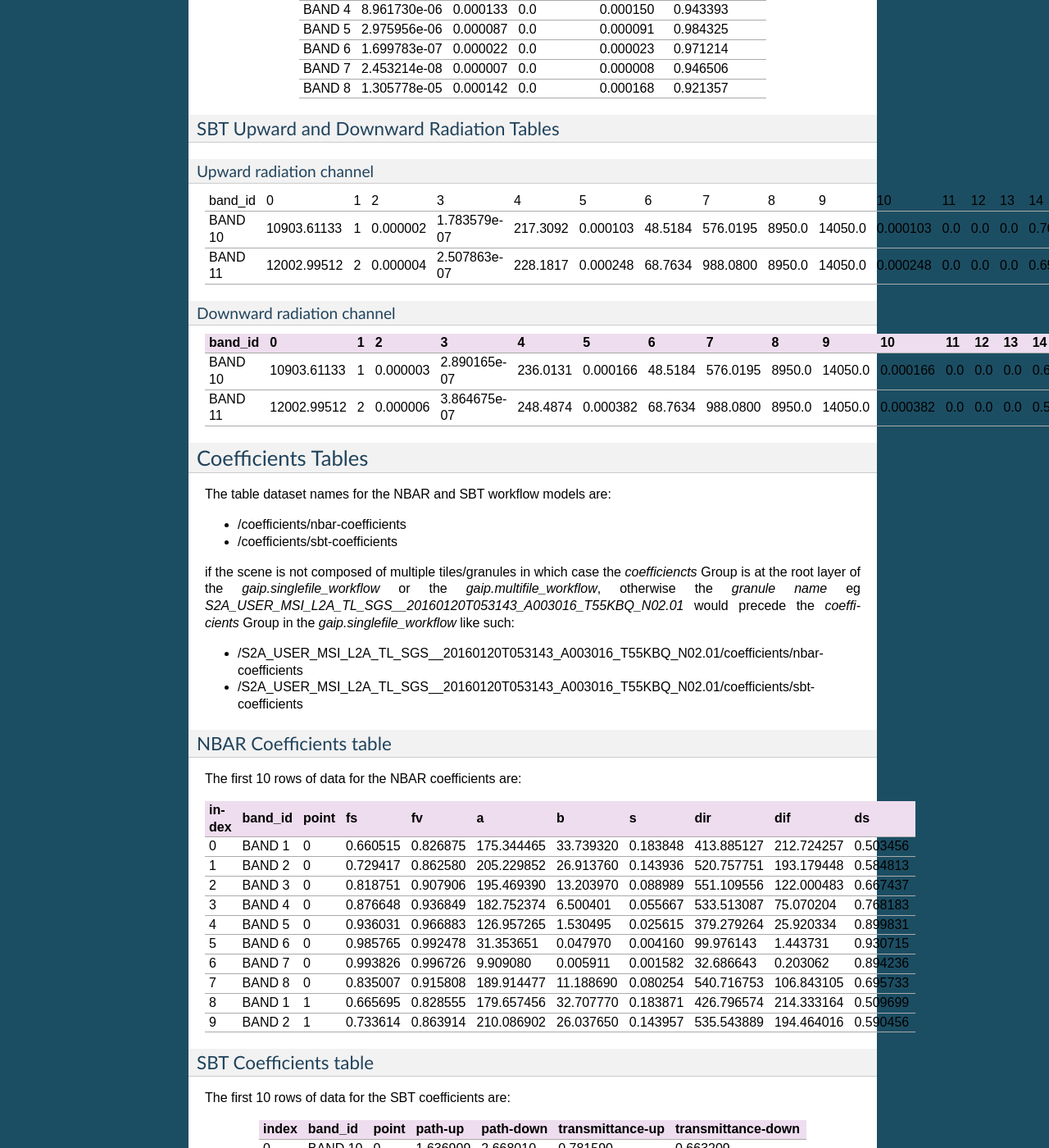
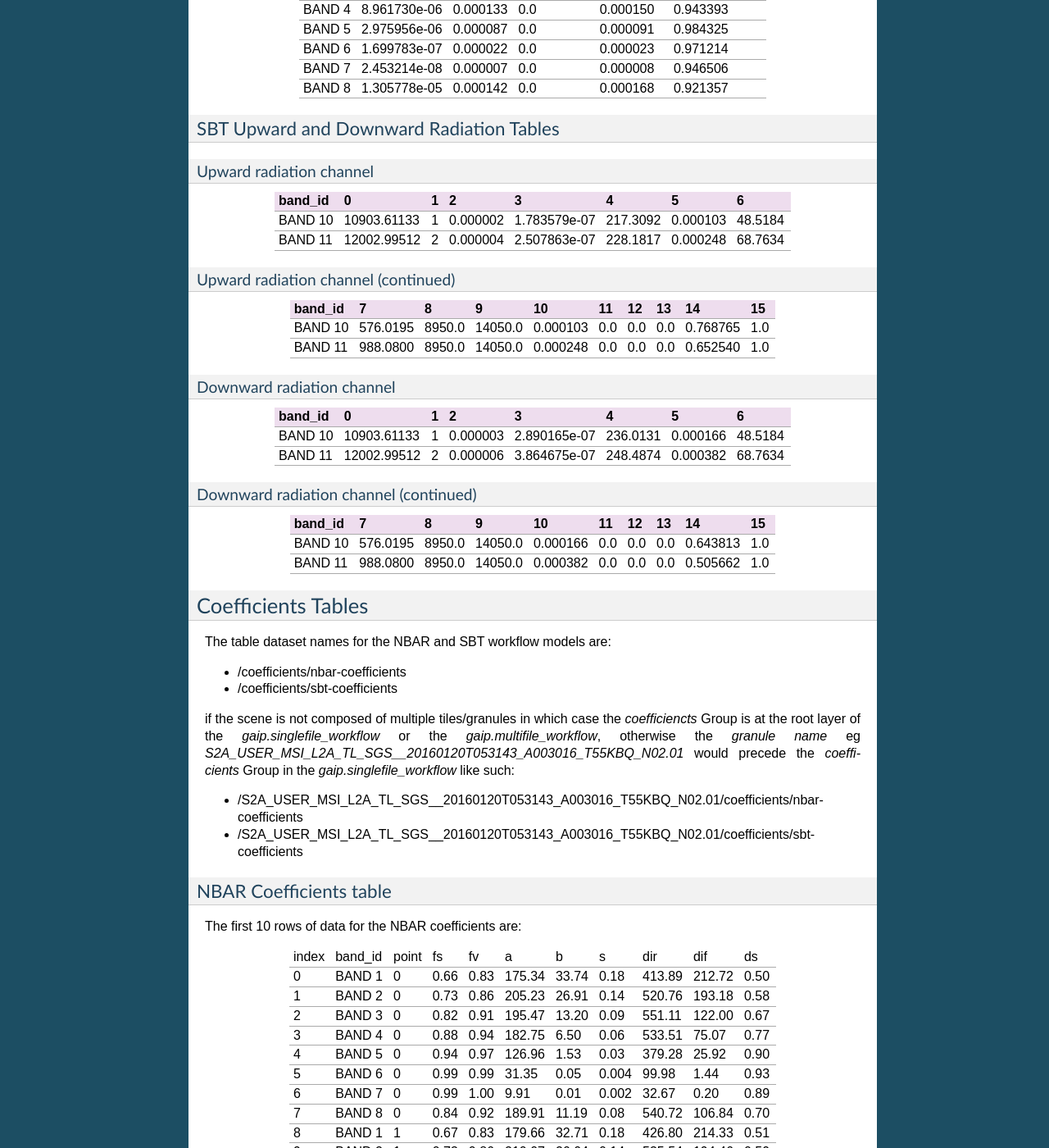
Before and after one commit to GeoscienceAustralia/wagl, a Sphinx documentation site: the page built from docs/source/atmospherics.rst, in a window 1280 px wide and 1400 px high, scrolled down 2650 px. Shown: the whole window at 82% size. Built offline with Sphinx 7.4.7, drawn with Linux system fonts in a browser that asks for light colours; pages that are not in the unit, such as notebooks, are missing from menus; some of the changed text lies outside the part shown.

Commit message:
Table reformatting, chapter reformatting, and minor content/rewording changes.

```diff
--- a/docs/source/atmospherics.rst
+++ b/docs/source/atmospherics.rst
@@ -190,25 +190,46 @@ SBT Upward and Downward Radiation Tables
 Upward radiation channel
 ^^^^^^^^^^^^^^^^^^^^^^^^
 
-+---------+-------------+---+----------+--------------+----------+----------+---------+----------+--------+---------+----------+-----+-----+-----+----------+-----+
-| band_id | 0           | 1 | 2        | 3            | 4        | 5        | 6       | 7        | 8      | 9       | 10       | 11  | 12  | 13  | 14       | 15  |
-+---------+-------------+---+----------+--------------+----------+----------+---------+----------+--------+---------+----------+-----+-----+-----+----------+-----+
-| BAND 10 | 10903.61133 | 1 | 0.000002 | 1.783579e-07 | 217.3092 | 0.000103 | 48.5184 | 576.0195 | 8950.0 | 14050.0 | 0.000103 | 0.0 | 0.0 | 0.0 | 0.768765 | 1.0 |
-+---------+-------------+---+----------+--------------+----------+----------+---------+----------+--------+---------+----------+-----+-----+-----+----------+-----+
-| BAND 11 | 12002.99512 | 2 | 0.000004 | 2.507863e-07 | 228.1817 | 0.000248 | 68.7634 | 988.0800 | 8950.0 | 14050.0 | 0.000248 | 0.0 | 0.0 | 0.0 | 0.652540 | 1.0 |
-+---------+-------------+---+----------+--------------+----------+----------+---------+----------+--------+---------+----------+-----+-----+-----+----------+-----+
++---------+-------------+---+----------+--------------+----------+----------+---------+
+| band_id | 0           | 1 | 2        | 3            | 4        | 5        | 6       |
++=========+=============+===+==========+==============+==========+==========+=========+
+| BAND 10 | 10903.61133 | 1 | 0.000002 | 1.783579e-07 | 217.3092 | 0.000103 | 48.5184 |
++---------+-------------+---+----------+--------------+----------+----------+---------+
+| BAND 11 | 12002.99512 | 2 | 0.000004 | 2.507863e-07 | 228.1817 | 0.000248 | 68.7634 |
++---------+-------------+---+----------+--------------+----------+----------+---------+
 
+Upward radiation channel (continued)
+^^^^^^^^^^^^^^^^^^^^^^^^^^^^^^^^^^^^
+
++---------+----------+--------+---------+----------+-----+-----+-----+----------+-----+
+| band_id | 7        | 8      | 9       | 10       | 11  | 12  | 13  | 14       | 15  |
++=========+==========+========+=========+==========+=====+=====+=====+==========+=====+
+| BAND 10 | 576.0195 | 8950.0 | 14050.0 | 0.000103 | 0.0 | 0.0 | 0.0 | 0.768765 | 1.0 |
++---------+----------+--------+---------+----------+-----+-----+-----+----------+-----+
+| BAND 11 | 988.0800 | 8950.0 | 14050.0 | 0.000248 | 0.0 | 0.0 | 0.0 | 0.652540 | 1.0 |
++---------+----------+--------+---------+----------+-----+-----+-----+----------+-----+
 
 Downward radiation channel
 ^^^^^^^^^^^^^^^^^^^^^^^^^^
 
-+---------+-------------+---+----------+--------------+----------+----------+---------+----------+--------+---------+----------+-----+-----+-----+----------+-----+
-| band_id | 0           | 1 | 2        | 3            | 4        | 5        | 6       | 7        | 8      | 9       | 10       | 11  | 12  | 13  | 14       | 15  |
-+=========+=============+===+==========+==============+==========+==========+=========+==========+========+=========+==========+=====+=====+=====+==========+=====+
-| BAND 10 | 10903.61133 | 1 | 0.000003 | 2.890165e-07 | 236.0131 | 0.000166 | 48.5184 | 576.0195 | 8950.0 | 14050.0 | 0.000166 | 0.0 | 0.0 | 0.0 | 0.643813 | 1.0 |
-+---------+-------------+---+----------+--------------+----------+----------+---------+----------+--------+---------+----------+-----+-----+-----+----------+-----+
-| BAND 11 | 12002.99512 | 2 | 0.000006 | 3.864675e-07 | 248.4874 | 0.000382 | 68.7634 | 988.0800 | 8950.0 | 14050.0 | 0.000382 | 0.0 | 0.0 | 0.0 | 0.505662 | 1.0 |
-+---------+-------------+---+----------+--------------+----------+----------+---------+----------+--------+---------+----------+-----+-----+-----+----------+-----+
++---------+-------------+---+----------+--------------+----------+----------+---------+
+| band_id | 0           | 1 | 2        | 3            | 4        | 5        | 6       |
++=========+=============+===+==========+==============+==========+==========+=========+
+| BAND 10 | 10903.61133 | 1 | 0.000003 | 2.890165e-07 | 236.0131 | 0.000166 | 48.5184 |
++---------+-------------+---+----------+--------------+----------+----------+---------+
+| BAND 11 | 12002.99512 | 2 | 0.000006 | 3.864675e-07 | 248.4874 | 0.000382 | 68.7634 |
++---------+-------------+---+----------+--------------+----------+----------+---------+
+
+Downward radiation channel (continued)
+^^^^^^^^^^^^^^^^^^^^^^^^^^^^^^^^^^^^^^
+
++---------+----------+--------+---------+----------+-----+-----+-----+----------+-----+
+| band_id | 7        | 8      | 9       | 10       | 11  | 12  | 13  | 14       | 15  |
++=========+==========+========+=========+==========+=====+=====+=====+==========+=====+
+| BAND 10 | 576.0195 | 8950.0 | 14050.0 | 0.000166 | 0.0 | 0.0 | 0.0 | 0.643813 | 1.0 |
++---------+----------+--------+---------+----------+-----+-----+-----+----------+-----+
+| BAND 11 | 988.0800 | 8950.0 | 14050.0 | 0.000382 | 0.0 | 0.0 | 0.0 | 0.505662 | 1.0 |
++---------+----------+--------+---------+----------+-----+-----+-----+----------+-----+
 
 
 Coefficients Tables
@@ -230,29 +251,29 @@ NBAR Coefficients table
 
 The first 10 rows of data for the NBAR coefficients are:
 
-+-------+---------+-------+----------+----------+------------+-----------+----------+------------+------------+----------+
-| index | band_id | point | fs       | fv       | a          | b         | s        | dir        | dif        | ds       |
-+=======+=========+=======+==========+==========+============+===========+==========+============+============+==========+
-| 0     | BAND 1  | 0     | 0.660515 | 0.826875 | 175.344465 | 33.739320 | 0.183848 | 413.885127 | 212.724257 | 0.503456 |
-+-------+---------+-------+----------+----------+------------+-----------+----------+------------+------------+----------+
-| 1     | BAND 2  | 0     | 0.729417 | 0.862580 | 205.229852 | 26.913760 | 0.143936 | 520.757751 | 193.179448 | 0.584813 |
-+-------+---------+-------+----------+----------+------------+-----------+----------+------------+------------+----------+
-| 2     | BAND 3  | 0     | 0.818751 | 0.907906 | 195.469390 | 13.203970 | 0.088989 | 551.109556 | 122.000483 | 0.667437 |
-+-------+---------+-------+----------+----------+------------+-----------+----------+------------+------------+----------+
-| 3     | BAND 4  | 0     | 0.876648 | 0.936849 | 182.752374 | 6.500401  | 0.055667 | 533.513087 | 75.070204  | 0.768183 |
-+-------+---------+-------+----------+----------+------------+-----------+----------+------------+------------+----------+
-| 4     | BAND 5  | 0     | 0.936031 | 0.966883 | 126.957265 | 1.530495  | 0.025615 | 379.279264 | 25.920334  | 0.899831 |
-+-------+---------+-------+----------+----------+------------+-----------+----------+------------+------------+----------+
-| 5     | BAND 6  | 0     | 0.985765 | 0.992478 | 31.353651  | 0.047970  | 0.004160 | 99.976143  | 1.443731   | 0.930715 |
-+-------+---------+-------+----------+----------+------------+-----------+----------+------------+------------+----------+
-| 6     | BAND 7  | 0     | 0.993826 | 0.996726 | 9.909080   | 0.005911  | 0.001582 | 32.686643  | 0.203062   | 0.894236 |
-+-------+---------+-------+----------+----------+------------+-----------+----------+------------+------------+----------+
-| 7     | BAND 8  | 0     | 0.835007 | 0.915808 | 189.914477 | 11.188690 | 0.080254 | 540.716753 | 106.843105 | 0.695733 |
-+-------+---------+-------+----------+----------+------------+-----------+----------+------------+------------+----------+
-| 8     | BAND 1  | 1     | 0.665695 | 0.828555 | 179.657456 | 32.707770 | 0.183871 | 426.796574 | 214.333164 | 0.509699 |
-+-------+---------+-------+----------+----------+------------+-----------+----------+------------+------------+----------+
-| 9     | BAND 2  | 1     | 0.733614 | 0.863914 | 210.086902 | 26.037650 | 0.143957 | 535.543889 | 194.464016 | 0.590456 |
-+-------+---------+-------+----------+----------+------------+-----------+----------+------------+------------+----------+
++-------+---------+-------+------+------+--------+-------+-------+--------+--------+------+
+| index | band_id | point | fs   | fv   | a      | b     | s     | dir    | dif    | ds   |
++-------+---------+-------+------+------+--------+-------+-------+--------+--------+------+
+| 0     | BAND 1  | 0     | 0.66 | 0.83 | 175.34 | 33.74 | 0.18  | 413.89 | 212.72 | 0.50 |
++-------+---------+-------+------+------+--------+-------+-------+--------+--------+------+
+| 1     | BAND 2  | 0     | 0.73 | 0.86 | 205.23 | 26.91 | 0.14  | 520.76 | 193.18 | 0.58 |
++-------+---------+-------+------+------+--------+-------+-------+--------+--------+------+
+| 2     | BAND 3  | 0     | 0.82 | 0.91 | 195.47 | 13.20 | 0.09  | 551.11 | 122.00 | 0.67 |
++-------+---------+-------+------+------+--------+-------+-------+--------+--------+------+
+| 3     | BAND 4  | 0     | 0.88 | 0.94 | 182.75 | 6.50  | 0.06  | 533.51 | 75.07  | 0.77 |
++-------+---------+-------+------+------+--------+-------+-------+--------+--------+------+
+| 4     | BAND 5  | 0     | 0.94 | 0.97 | 126.96 | 1.53  | 0.03  | 379.28 | 25.92  | 0.90 |
++-------+---------+-------+------+------+--------+-------+-------+--------+--------+------+
+| 5     | BAND 6  | 0     | 0.99 | 0.99 | 31.35  | 0.05  | 0.004 | 99.98  | 1.44   | 0.93 |
++-------+---------+-------+------+------+--------+-------+-------+--------+--------+------+
+| 6     | BAND 7  | 0     | 0.99 | 1.00 | 9.91   | 0.01  | 0.002 | 32.67  | 0.20   | 0.89 |
++-------+---------+-------+------+------+--------+-------+-------+--------+--------+------+
+| 7     | BAND 8  | 0     | 0.84 | 0.92 | 189.91 | 11.19 | 0.08  | 540.72 | 106.84 | 0.70 |
++-------+---------+-------+------+------+--------+-------+-------+--------+--------+------+
+| 8     | BAND 1  | 1     | 0.67 | 0.83 | 179.66 | 32.71 | 0.18  | 426.80 | 214.33 | 0.51 |
++-------+---------+-------+------+------+--------+-------+-------+--------+--------+------+
+| 9     | BAND 2  | 1     | 0.73 | 0.86 | 210.07 | 26.04 | 0.14  | 535.54 | 194.46 | 0.59 |
++-------+---------+-------+------+------+--------+-------+-------+--------+--------+------+
 
 
 SBT Coefficients table
--- a/docs/source/overview.rst
+++ b/docs/source/overview.rst
@@ -16,8 +16,11 @@ For thermal channels, the imagery is currently only standardised to:
 However, emissivity and Land Surface Temperature will soon become available.
 
 The aim of gaip is to allow anyone to be able to process satellite imagery to a standardised form allowing for comparative analysis across space and time, with minimal effort. The api allows for users who want finer grained control for testing individual components, as well the entire workflow.
+
 The luigi task manager for the *gaip.multifile_workflow* allows the user to escape having to re-run the entire workflow from scratch each time. This allows a user to delete results for the task they're executing, then re-execute without having to re-calculate all the prior dependencies. This is extremely useful for testing and validation, and allows for rapid development.
+
 The *gaip.singlefile_workflow*, allows for mainstream mass production whilst not overloading the filesystem with hundreds/thousands of files being produced **per scene**. It also serves for direct archiving of results, easier file distribution/sharing with coleagues and users, as well as a simplified structure for testing and evaluation between versions and/or archives of gaip outputs.
+
 The api provides command line access for executing any/all tasks of the *gaip.multifile_workflow*, as well as a bunch of tools useful for inspecting/converting/testing/comparing the file outputs created by gaip. And as usual for a Python package, all gaip modules and functions can be called interactively from within Python, allowing users to compute, test and develop using the standard Python interpretor. However, the command line access is recommended and allows the user to not worry about filenames and file I/O. In fact the primary requirement for gaip was to have command line access.
 
 HDF5 serves as the backing store for all gaip outputs, and serves a multi-purpose storage utility for gaip:
```
Also changed, not shown: docs/source/invoking.rst (+23 -2 lines), docs/source/release_notes.rst (+10 -9 lines).
